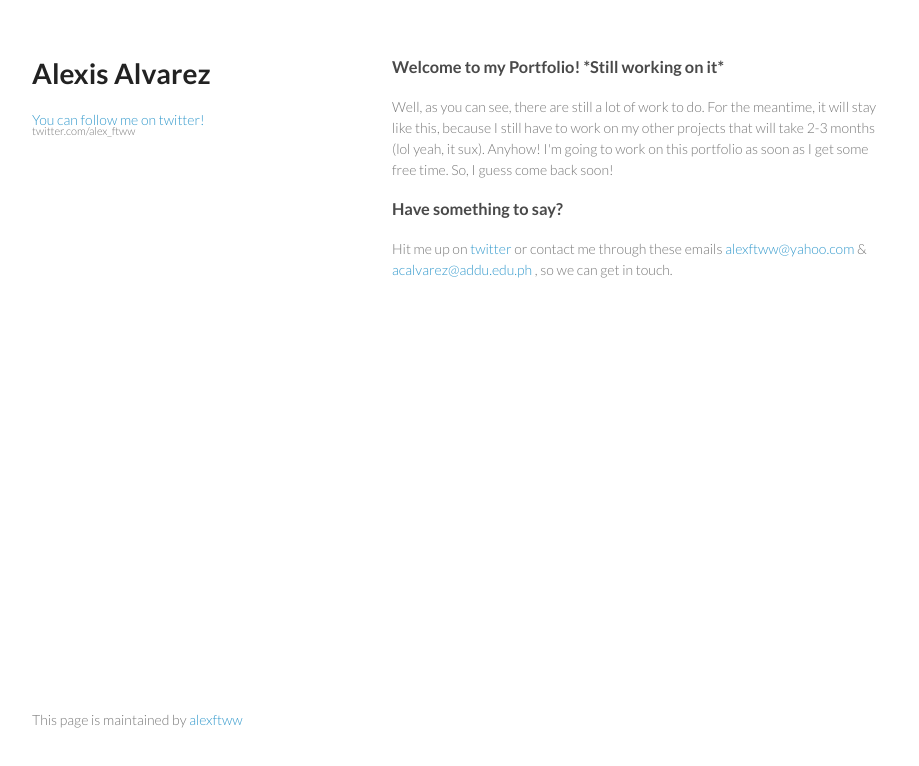
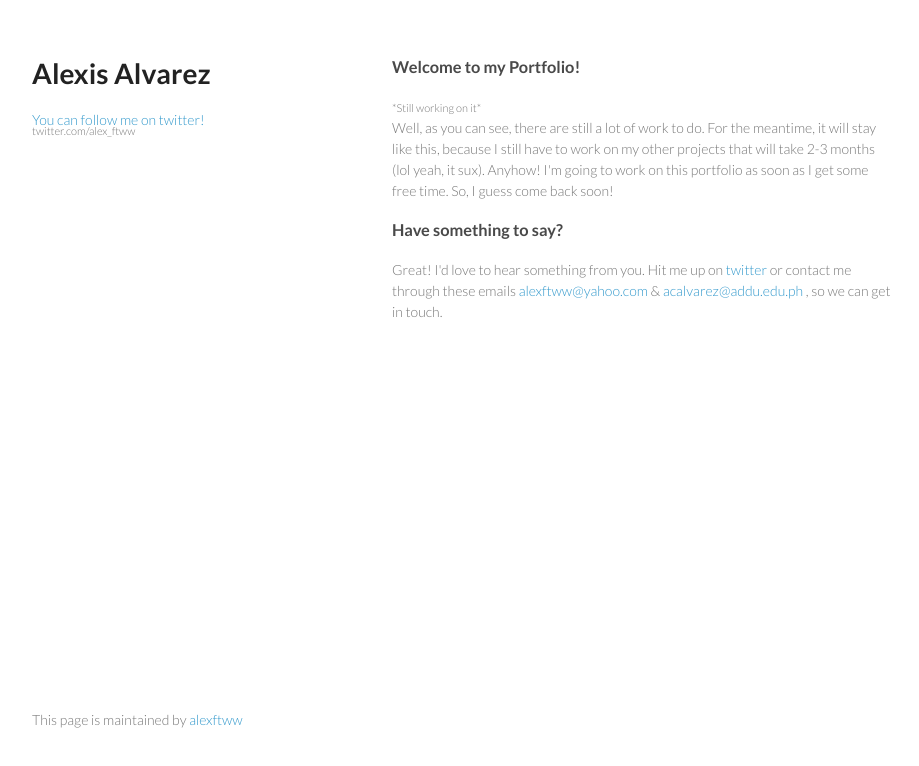
Before and after one commit to AlexFTWW/alexftww, a plain HTML site: page index.html in a window 1280 px wide. Shown: the whole page, without its empty margins (178-1097 px from the left). Drawn offline with Linux system fonts and the light colour scheme.

Commit message:
Update index.html

```diff
--- a/index.html
+++ b/index.html
@@ -24,7 +24,7 @@
       </header>
       <section>
         <h3>
-<a name="welcome-to-github-pages" class="anchor" href="#welcome-to-my-portfolio"><span class="octicon octicon-link"></span></a>Welcome to my Portfolio! *Still working on it*</h3>
+<a name="welcome-to-github-pages" class="anchor" href="#welcome-to-my-portfolio"><span class="octicon octicon-link"></span></a>Welcome to my Portfolio!</h3><small><i></i>*Still working on it*</i></small>
 
 <p>Well, as you can see, there are still a lot of work to do. For the meantime, it will stay like this, because I still have to work on my other projects that will take 2-3 months (lol yeah, it sux). Anyhow! I'm going to work on this portfolio as soon as I get some free time. So, I guess come back soon! </p>
 
@@ -32,7 +32,7 @@
 <h3>
 <a name="support-or-contact" class="anchor" href="#support-or-contact"><span class="octicon octicon-link"></span></a>Have something to say?</h3>
 
-<p>Hit me up on <a href="http://twitter.com/alex_ftww">twitter</a> or contact me through these emails <a href="mailto:alexftww@yahoo.com">alexftww@yahoo.com</a> & <a href="mailto:acalvarez@addu.edu.ph">acalvarez@addu.edu.ph</a> , so we can get in touch.</p>
+<p>Great! I'd love to hear something from you. Hit me up on <a href="http://twitter.com/alex_ftww">twitter</a> or contact me through these emails <a href="mailto:alexftww@yahoo.com">alexftww@yahoo.com</a> & <a href="mailto:acalvarez@addu.edu.ph">acalvarez@addu.edu.ph</a> , so we can get in touch.</p>
       </section>
       <footer>
         <p>This page is maintained by <a href="https://github.com/AlexFTWW">alexftww</a></p>
```
